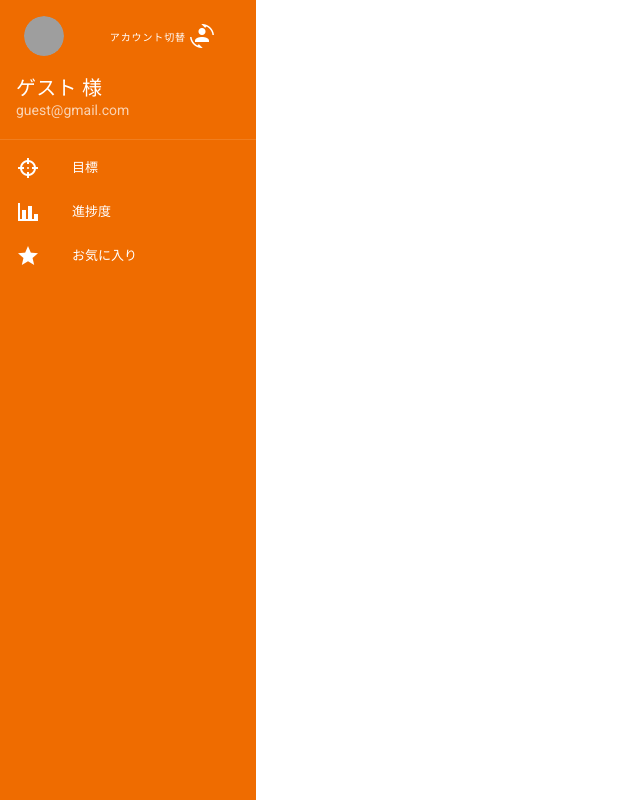
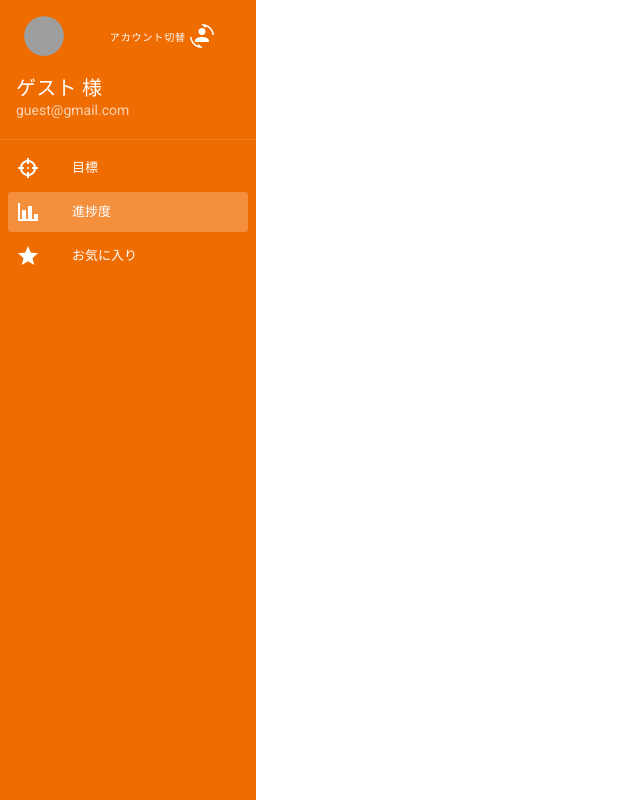
Before and after one commit to Chukoto/grow-grew-grown-webapp, a Vue app: page / in a window 1280 px wide. Shown: the top 800 px of the page, without its empty margins (0-640 px from the left). Built offline with nearby package versions, Linux system fonts and the light colour scheme; grey boxes are pictures that could not be loaded.

Commit message:
[mod] created link to progress in NaviDrawer

```diff
--- a/src/components/NaviDrawer.vue
+++ b/src/components/NaviDrawer.vue
@@ -66,6 +66,7 @@ export default {
         {
           title: '進捗度',
           icon: 'mdi-chart-bar',
+          link: { name: 'Progress' },
         },
         {
           title: 'お気に入り',
```
